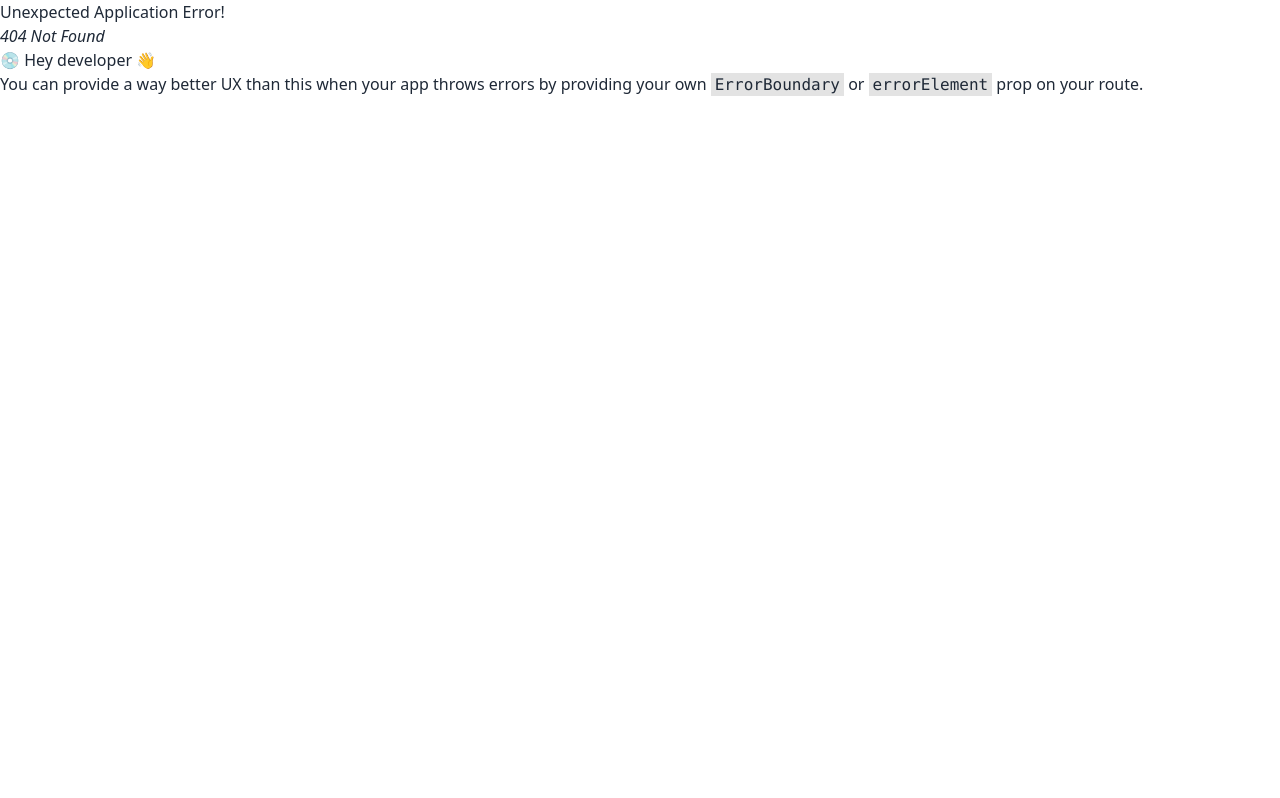
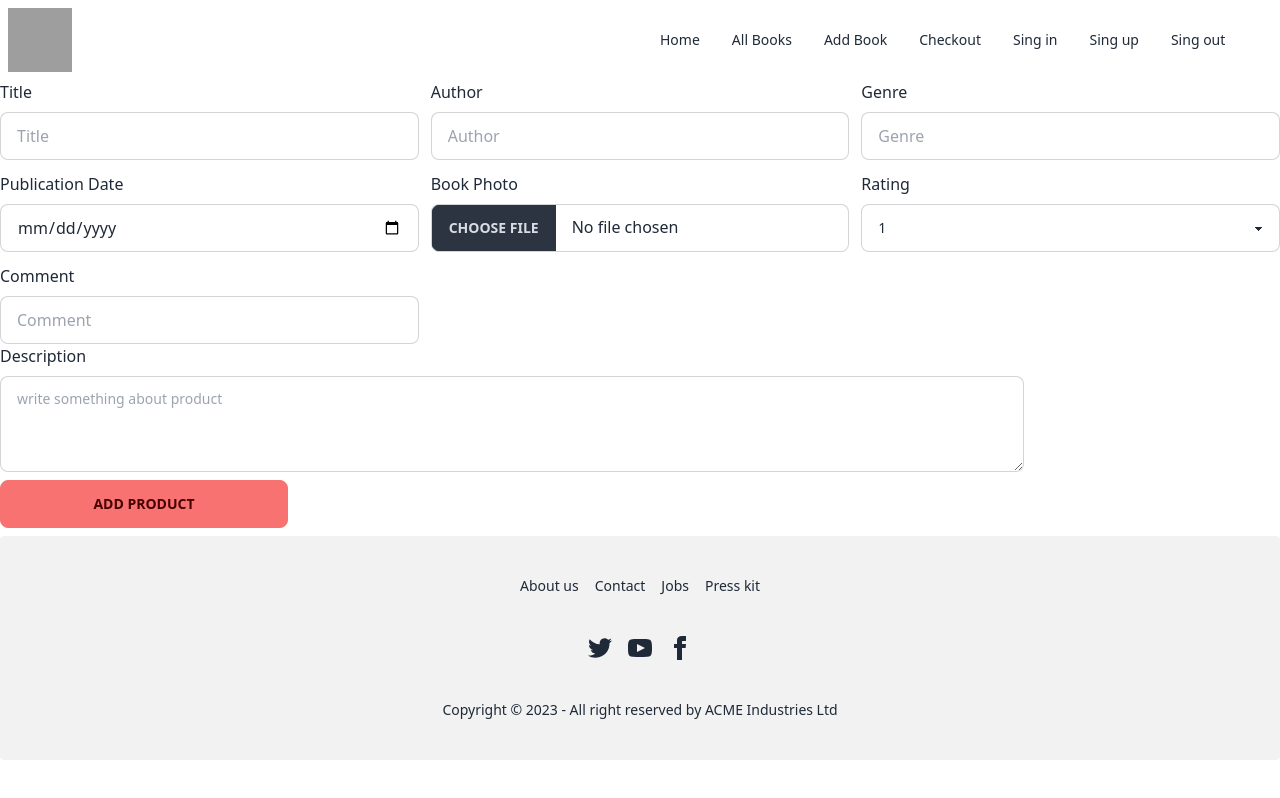
Before and after one commit to imam-hossain-wd/chapter-craftclient-client, a React (Vite) app: page /add-book in a window 1280 px wide. Before the commit this address had no page. Built offline with nearby package versions, Linux system fonts and the light colour scheme; grey boxes are pictures that could not be loaded.

Commit message:
create add book form

```diff
--- a/src/layouts/Navbar.tsx
+++ b/src/layouts/Navbar.tsx
@@ -1,6 +1,5 @@
 import React from 'react';
 import { Link } from 'react-router-dom';
-import {FaUser} from 'react-icons/fa';
 import { useAppDispatch, useAppSelector } from '@/redux/hooks';
 import { signOut } from 'firebase/auth';
 import { auth } from '@/firebase/firebase.config';
@@ -26,6 +25,9 @@ const Navbar = () => {
         <Link to="/all-books">All Books</Link>
       </li>
       <li>
+        <Link to="/add-book">Add Book</Link>
+      </li>
+      <li>
         <Link to="/checkout">Checkout</Link>
       </li>
       <li>
@@ -34,39 +36,9 @@ const Navbar = () => {
       <li>
         <Link to="/singup">Sing up</Link>
       </li>
-      <button onClick={handleLogout} className="btn btn-xs mt-2">Sing out</button>
+      <li> <p onClick={handleLogout} >
+         Sing out</p></li>
 
-      <div className="dropdown dropdown-end">
-            <label tabIndex={0} className="btn btn-circle btn-ghost btn-xs text-info">
-
-            <p className='text-xl mt-2'> <FaUser/></p>
-            </label>
-            <div tabIndex={0} className="card compact dropdown-content shadow bg-base-100 rounded-box w-28 mt-5 ml-5">
-              <div className="card-body ">
-                <p>welcome </p>
-
-              <button  className="text-black"><Link to="/profile"> Profile  </Link></button>
-              <button  className="text-black">Sing out</button>
-           </div>
-         </div>
-       </div>
-{/* drop down profile */}
-      {/* <div className="dropdown dropdown-bottom">
-        <label tabIndex={0} className="btn btn-xs mt-2 w-12 h-12 bg-red-400">
-         {FaUser}
-        </label>
-        <ul
-          tabIndex={0}
-          className="dropdown-content z-[1] menu p-2 shadow bg-base-100 rounded-box w-52"
-        >
-          <li>
-            <a>Item 1</a>
-          </li>
-          <li>
-            <a>Item 2</a>
-          </li>
-        </ul>
-      </div> */}
     </React.Fragment>
   );
   return (
@@ -108,13 +80,8 @@ const Navbar = () => {
         </div>
         <div className="navbar-center hidden lg:flex">
           <ul className="menu menu-horizontal px-1">{menuItems}</ul>
-          <div>
-            <button></button>
-          </div>
+
         </div>
-        {/* <div className="navbar-end">
-          <a className="btn">Sing In</a>
-        </div> */}
       </div>
     </section>
   );
--- /dev/null
+++ b/src/pages/addBook/AddBook.tsx
@@ -0,0 +1,152 @@
+import { useForm } from 'react-hook-form';
+
+const AddBook = () => {
+  const {register,handleSubmit,reset,formState: { errors }} = useForm();
+
+  const addBookHandler = (data)=> {
+    console.log(data);
+
+  }
+  return (
+    <div>
+      <form className="" onSubmit={handleSubmit(addBookHandler)}>
+        <div className="grid grid-cols-1 md:grid-cols-3 lg:grid-cols-3 gap-3">
+          <label htmlFor="">
+          Title <br />
+            <input
+              {...register('title', {
+                required: true,
+              })}
+              type="text"
+              placeholder="Title"
+              className="input input-bordered mt-2 w-full"
+            />{' '}
+            {errors.title && (
+              <span className="text-red-700">Title is required</span>
+            )}
+          </label>
+
+          <label htmlFor="">
+          Author <br />
+            <input
+              {...register('author', {
+                required: true,
+              })}
+              type="text"
+              placeholder="Author"
+              className="input input-bordered  mt-2 w-full"
+            />{' '}
+            {errors.author && (
+              <span className="text-red-700">Author is required</span>
+            )}
+          </label>
+          <label htmlFor="">
+          Genre <br />
+            <input
+              {...register('genre', {
+                required: true,
+              })}
+              type="text"
+              placeholder="Genre"
+              className="input input-bordered  mt-2 w-full"
+            />{' '}
+            {errors.genre && (
+              <span className="text-red-700">Genre is required</span>
+            )}
+          </label>
+
+          <label htmlFor="">
+          Publication Date <br />
+            <input
+              {...register('public_date', {
+                required: true,
+              })}
+              type="date"
+              placeholder="Date"
+              className="input input-bordered  mt-2 w-full"
+            />{' '}
+            {errors.publication_date && (
+              <span className="text-red-700">Public Date is required</span>
+            )}
+          </label>
+
+          <label htmlFor="">
+            Book Photo <br />
+            <input
+              {...register('image', {
+                required: true,
+              })}
+              type="file"
+              className="file-input file-input-bordered mt-2 w-full"
+            />{' '}
+            {errors.image && (
+              <span className="text-red-700">Book photo is required</span>
+            )}
+          </label>
+
+          <label htmlFor="">
+            Rating <br />
+            <select
+              className="select select-bordered mt-2 w-full"
+              {...register("rating", {
+                required: true,
+              })}
+            >
+              <option value="1">1</option>
+              <option value="2">2</option>
+              <option value="3">3</option>
+              <option value="4">4</option>
+              <option value="5">5</option>
+            </select>
+            {errors.rating && (
+              <span className="text-red-700">Rating is required</span>
+            )}
+          </label>
+
+          <label htmlFor="">
+            Comment <br />
+            <input
+              {...register('comment', {
+                required: true,
+              })}
+              type="text"
+              placeholder="Comment"
+              className="input input-bordered mt-2 w-full"
+            />{' '}
+            {errors.comment && (
+              <span className="text-red-700">comment is required</span>
+            )}
+          </label>
+        </div>
+
+        <label htmlFor="" className="w-full">
+          Description <br />
+          <div className="form-control ">
+            <textarea
+              {...register('description', {
+                required: true,
+              })}
+              className="textarea textarea-bordered h-24 w-4/5 mt-2 "
+              placeholder="write something about product"
+            ></textarea>
+          </div>
+          {errors.productName && (
+            <span className="text-red-700">
+              Product description is required
+            </span>
+          )}
+        </label>
+
+        <div className="w-full">
+          <input
+            type="submit"
+            value="Add Product"
+            className="btn btn-error m-2 w-72 mx-auto"
+          />
+        </div>
+      </form>
+    </div>
+  );
+};
+
+export default AddBook;
```
Also changed, not shown: src/routes/routes.tsx (+7 -1 lines).
